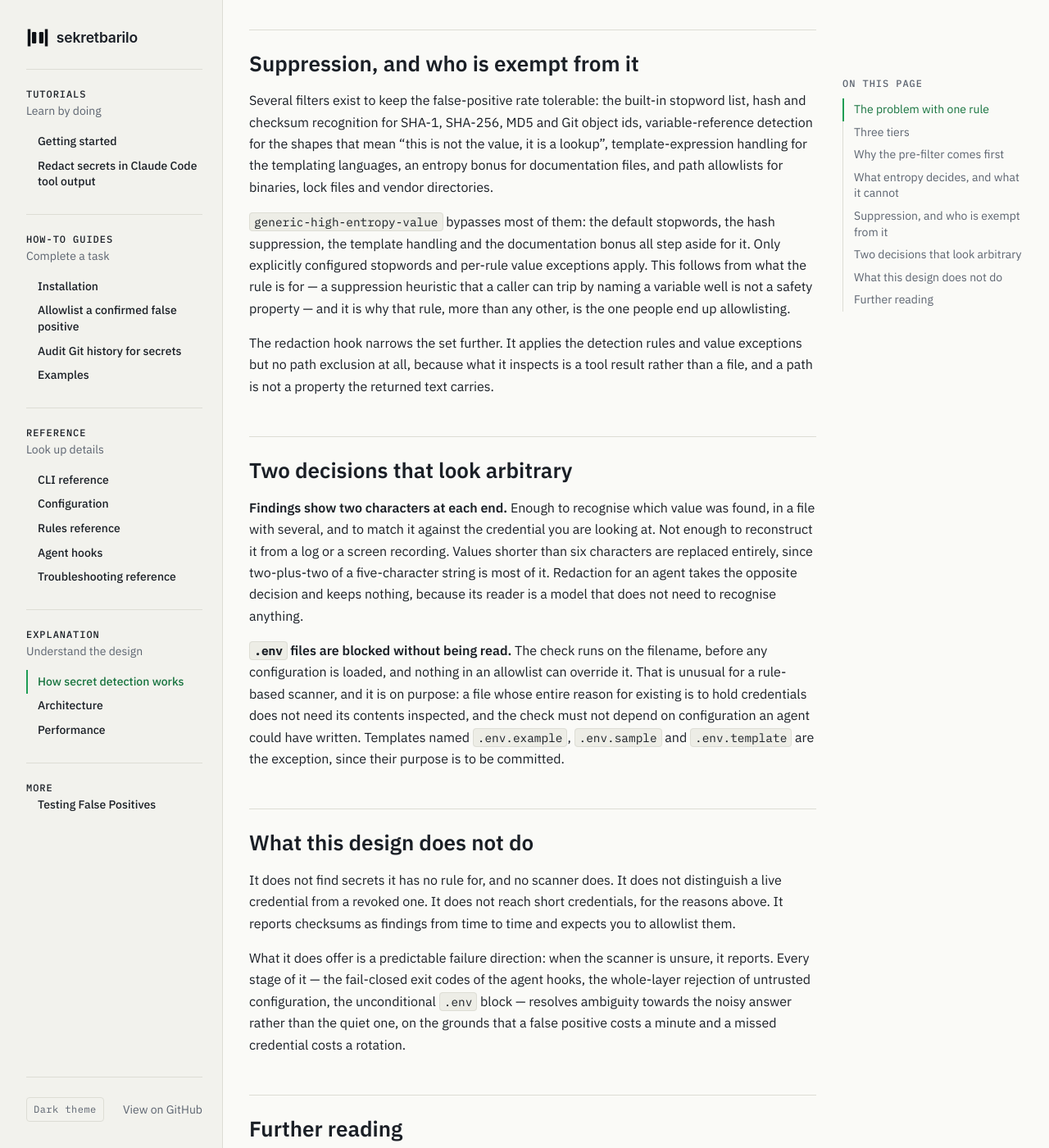
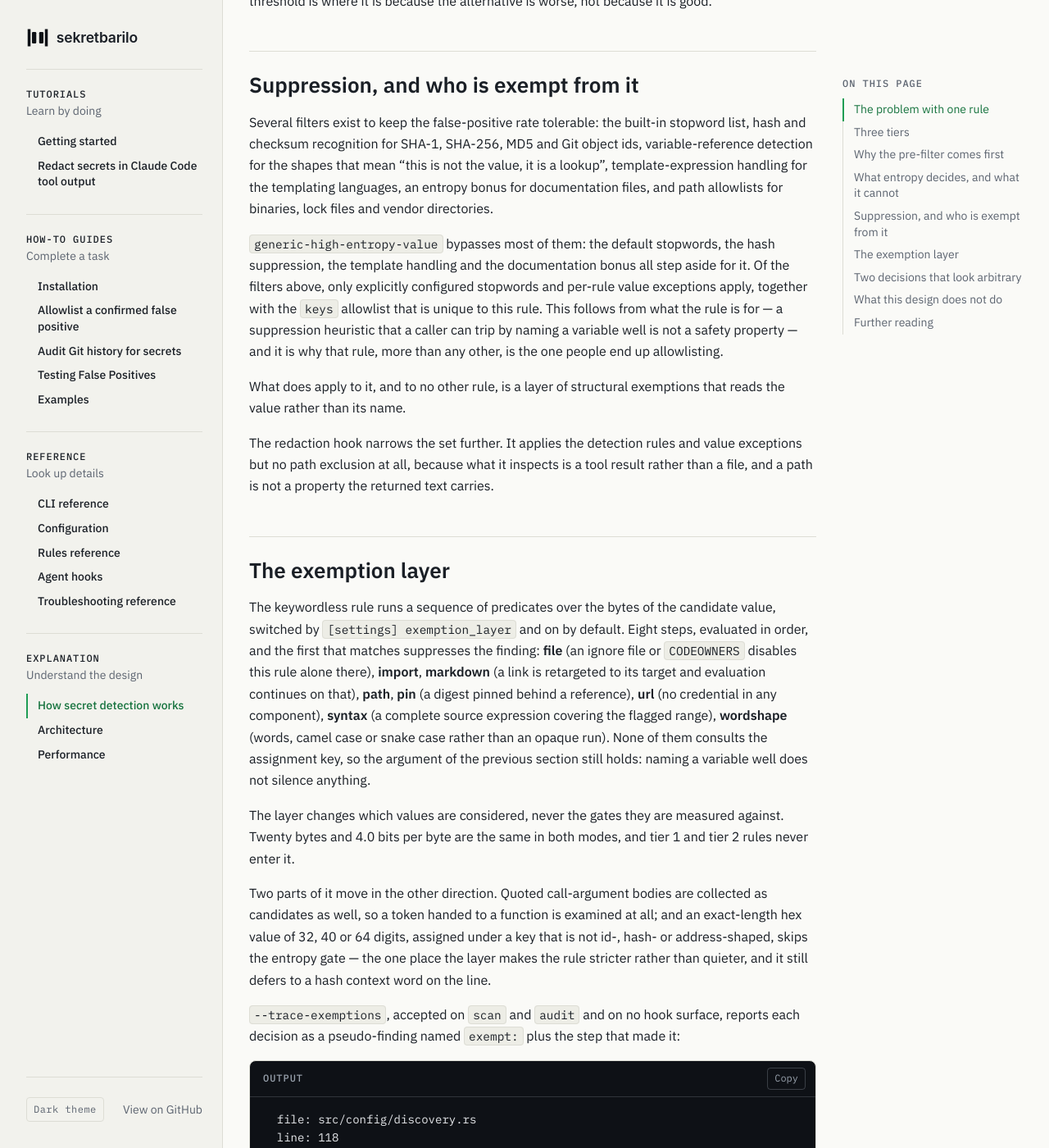
Before and after one commit to vshuraeff/sekretbarilo, a Jekyll site: the page built from docs/_pages/how-detection-works.md, in a window 1280 px wide and 1400 px high, scrolled down 2297 px. Shown: the whole window at 82% size. Built offline with Jekyll 4.4.1, drawn with Linux system fonts in a browser that asks for light colours; some of the changed text lies outside the part shown.

Commit message:
docs: reconcile redesign pages with 0.7.0, add testing page to navigation, close drawer on desktop and on :target

````diff
--- a/docs/_data/navigation.yml
+++ b/docs/_data/navigation.yml
@@ -19,6 +19,8 @@
         url: /allowlist-a-false-positive/
       - title: Audit Git history for secrets
         url: /audit-git-history/
+      - title: Testing False Positives
+        url: /testing-false-positives/
       - title: Examples
         url: /examples/
   - id: reference
--- a/docs/_pages/how-detection-works.md
+++ b/docs/_pages/how-detection-works.md
@@ -18,7 +18,7 @@
 
 **Tier 3 rules match the value alone.** Three of them, at the highest threshold. Two are still keyword-oriented, covering names such as `api_key` and `auth_token`. The third, `generic-high-entropy-value`, has no keywords at all: it judges a value by its shape and its entropy and ignores the name it is assigned to.
 
-That last rule is where the design accepts noise deliberately. It has no exemption for `PATH`, `LS_COLORS`, `TERM_SESSION_ID` or any other familiar name, because an exemption list is exactly what an attacker, or a careless variable name, would slip through. The cost is that checksums, base64 blobs and cache keys are sometimes reported. The judgement is that a scanner which explains one extra finding is better than one that misses a token because it was assigned to a name nobody thought of.
+That last rule is where the design accepts noise deliberately. It has no exemption for `PATH`, `LS_COLORS`, `TERM_SESSION_ID` or any other familiar name, because a name-based exemption list is exactly what an attacker, or a careless variable name, would slip through. What it does have is an exemption layer that judges the value's own bytes, described below. The cost that remains is that checksums, base64 blobs and cache keys are sometimes reported. The judgement is that a scanner which explains one extra finding is better than one that misses a token because it was assigned to a name nobody thought of.
 
 ## Why the pre-filter comes first
 
@@ -42,9 +42,32 @@
 
 Several filters exist to keep the false-positive rate tolerable: the built-in stopword list, hash and checksum recognition for SHA-1, SHA-256, MD5 and Git object ids, variable-reference detection for the shapes that mean "this is not the value, it is a lookup", template-expression handling for the templating languages, an entropy bonus for documentation files, and path allowlists for binaries, lock files and vendor directories.
 
-`generic-high-entropy-value` bypasses most of them: the default stopwords, the hash suppression, the template handling and the documentation bonus all step aside for it. Only explicitly configured stopwords and per-rule value exceptions apply. This follows from what the rule is for — a suppression heuristic that a caller can trip by naming a variable well is not a safety property — and it is why that rule, more than any other, is the one people end up allowlisting.
+`generic-high-entropy-value` bypasses most of them: the default stopwords, the hash suppression, the template handling and the documentation bonus all step aside for it. Of the filters above, only explicitly configured stopwords and per-rule value exceptions apply, together with the `keys` allowlist that is unique to this rule. This follows from what the rule is for — a suppression heuristic that a caller can trip by naming a variable well is not a safety property — and it is why that rule, more than any other, is the one people end up allowlisting.
+
+What does apply to it, and to no other rule, is a layer of structural exemptions that reads the value rather than its name.
 
 The redaction hook narrows the set further. It applies the detection rules and value exceptions but no path exclusion at all, because what it inspects is a tool result rather than a file, and a path is not a property the returned text carries.
+
+## The exemption layer
+
+The keywordless rule runs a sequence of predicates over the bytes of the candidate value, switched by `[settings] exemption_layer` and on by default. Eight steps, evaluated in order, and the first that matches suppresses the finding: **file** (an ignore file or `CODEOWNERS` disables this rule alone there), **import**, **markdown** (a link is retargeted to its target and evaluation continues on that), **path**, **pin** (a digest pinned behind a reference), **url** (no credential in any component), **syntax** (a complete source expression covering the flagged range), **wordshape** (words, camel case or snake case rather than an opaque run). None of them consults the assignment key, so the argument of the previous section still holds: naming a variable well does not silence anything.
+
+The layer changes which values are considered, never the gates they are measured against. Twenty bytes and 4.0 bits per byte are the same in both modes, and tier 1 and tier 2 rules never enter it.
+
+Two parts of it move in the other direction. Quoted call-argument bodies are collected as candidates as well, so a token handed to a function is examined at all; and an exact-length hex value of 32, 40 or 64 digits, assigned under a key that is not id-, hash- or address-shaped, skips the entropy gate — the one place the layer makes the rule stricter rather than quieter, and it still defers to a hash context word on the line.
+
+`--trace-exemptions`, accepted on `scan` and `audit` and on no hook surface, reports each decision as a pseudo-finding named `exempt:` plus the step that made it:
+
+```
+  file: src/config/discovery.rs
+  line: 118
+  rule: exempt:path
+  match: cr*****ml
+```
+
+An absent decision says the value never reached that gate. While the flag is on, those pseudo-findings count towards the exit code, so a before-and-after comparison is measured without it.
+
+Turning the layer off restores the 0.6.x behaviour of this one rule, and of nothing else. The reasoning, the measured effect and the shapes it still misses are in [ADR 0002](https://github.com/{{ site.repository }}/blob/master/docs/adr/0002-tier3-exemption-layer.md).
 
 ## Two decisions that look arbitrary
 
@@ -64,3 +87,4 @@
 - [Architecture]({{ '/architecture/' | relative_url }}) for the scan pipeline stage by stage.
 - [Performance]({{ '/performance/' | relative_url }}) for what the pre-filter buys in measured terms.
 - [Allowlist a confirmed false positive]({{ '/allowlist-a-false-positive/' | relative_url }}) for acting on the noise this design accepts.
+- [Testing False Positives]({{ '/testing-false-positives/' | relative_url }}) for the fixture corpus that holds the exemption layer to its measured behaviour.
--- a/docs/assets/js/site.js
+++ b/docs/assets/js/site.js
@@ -76,6 +76,29 @@
   }
 
   if (opener && sidebar) {
+    var desktop = window.matchMedia('(min-width: 900px)');
+
+    // the drawer is a mobile affordance; crossing into the desktop layout
+    // leaves it open with a trap installed unless it is closed here.
+    if (desktop.addEventListener) {
+      desktop.addEventListener('change', function (e) {
+        if (e.matches) closeDrawer();
+      });
+    } else if (desktop.addListener) {
+      desktop.addListener(function (e) {
+        if (e.matches) closeDrawer();
+      });
+    }
+
+    // the css :target path can open the drawer without the class ever being
+    // set, so no focus trap is installed; adopt that state on load and on
+    // every fragment change.
+    function syncTarget() {
+      if (!desktop.matches && sidebar.matches(':target')) openDrawer();
+    }
+    window.addEventListener('hashchange', syncTarget);
+    syncTarget();
+
     opener.addEventListener('click', openDrawer);
     if (closer) closer.addEventListener('click', closeDrawer);
     if (scrim) scrim.addEventListener('click', closeDrawer);
````
Also changed, not shown: docs/_pages/allowlist-a-false-positive.md (+18 -3 lines), docs/_pages/audit-git-history.md (+2 -0 lines), docs/_pages/protect-an-ai-agent.md (+7 -5 lines), docs/_pages/troubleshooting.md (+2 -0 lines).
